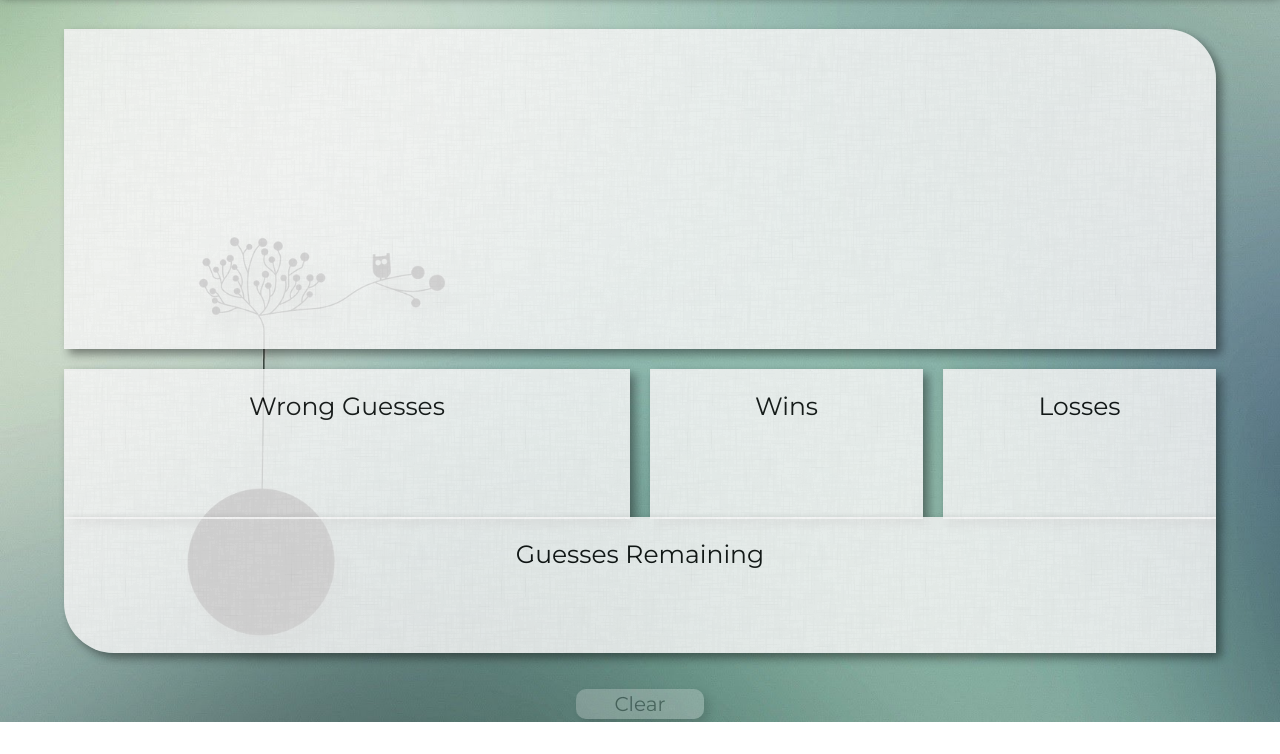
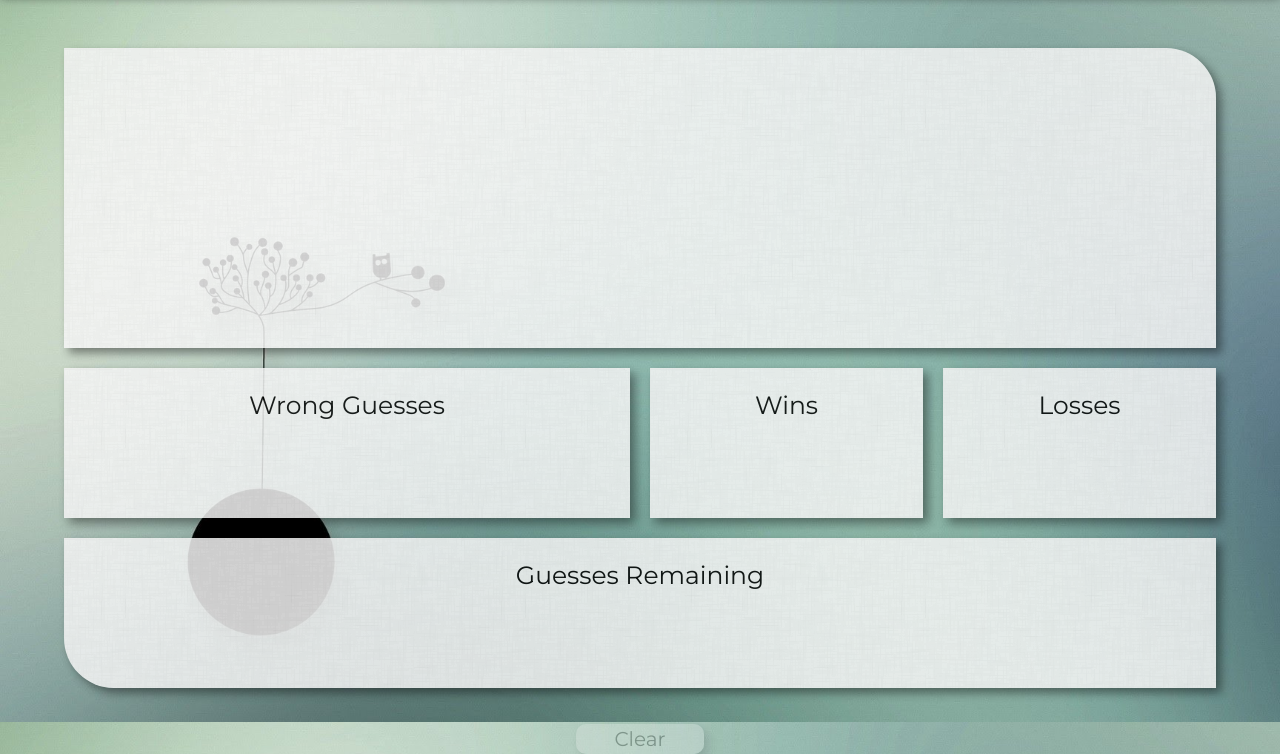
Before and after one commit to parkpaul94/groupproject, a plain HTML site: page index.html in a window 1280 px wide. Shown: the part 78-832 px from the top of the page. Before the commit the page ends 800 px from the top, so only its background shows below. Drawn offline with nearby package versions, Linux system fonts and the light colour scheme.

Commit message:
reverted it back

```diff
--- a/assets/css/style.css
+++ b/assets/css/style.css
@@ -73,11 +73,11 @@ p {
     text-align: center;
     margin: 20px auto;
     margin-bottom: -20px;
-    height: 40%;
+    height: 300px;
     width: 90%;
     box-shadow: 5px 5px 10px rgba(0, 0, 0, .5);
     border-radius: 0px 50px 0px 0px;
-    margin-top: 2.5%;
+    margin-top: 4%;
     opacity: .85;
 }
 
@@ -88,7 +88,6 @@ p {
     text-align: center;
     margin: 20px auto;
     width: 90%;
-    height: 21%;
     margin-bottom: -20px;
 }
 
@@ -138,7 +137,6 @@ p {
     width: 90%;
     box-shadow: 5px 5px 10px rgba(0, 0, 0, .5);
     flex: 1;
-    height: 17%;
     border-radius: 0px 0px 0px 50px;
     opacity: .85;
 
```
